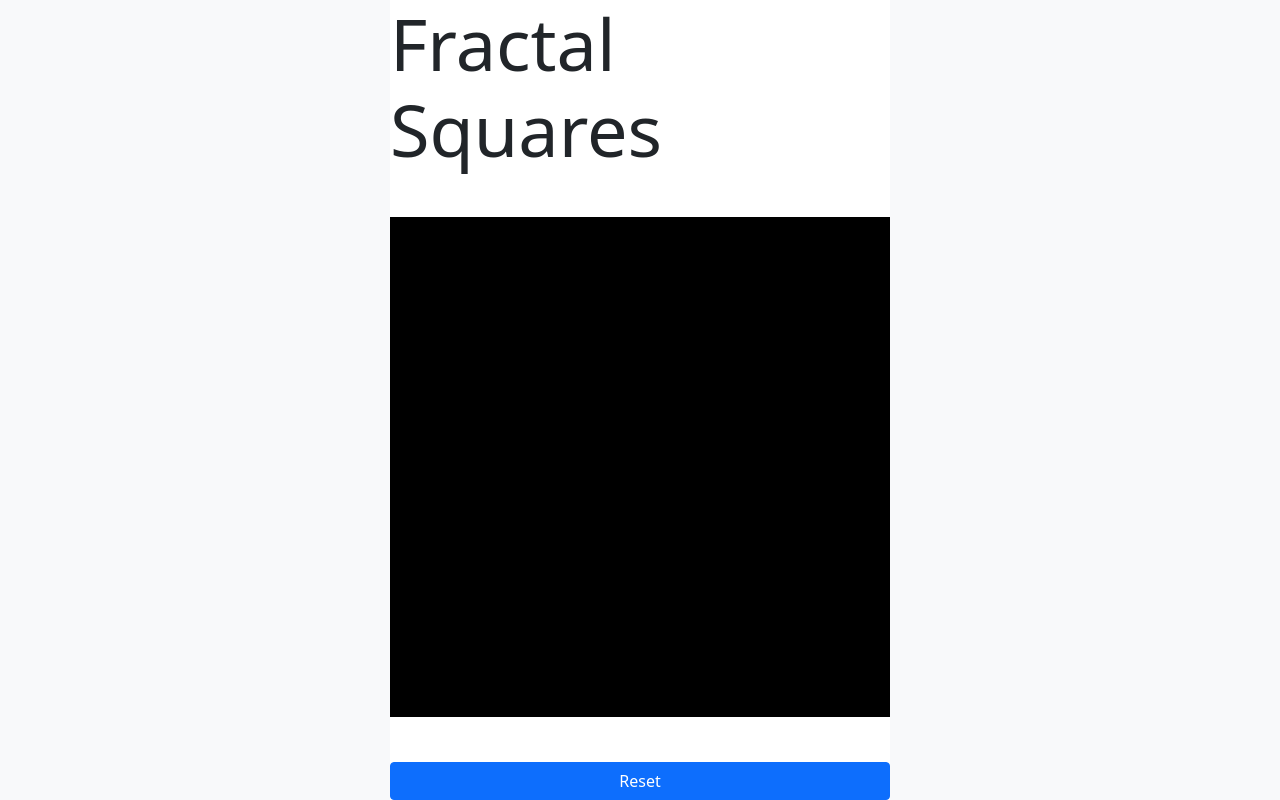
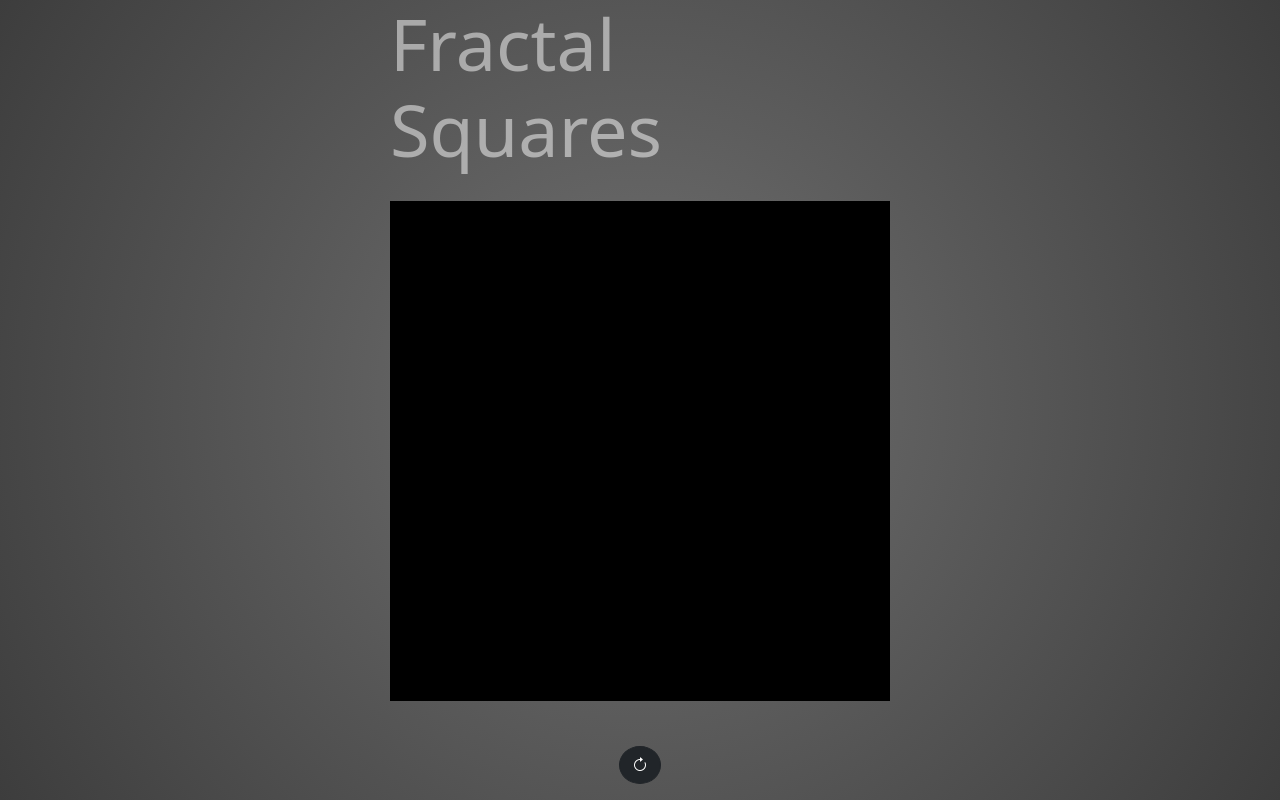
Before and after one commit to BeneLuWi/fractal-squares, a React (Create React App) app: page / in a window 1280 px wide. Built offline with nearby package versions, Linux system fonts and the light colour scheme.

Commit message:
Add Button Bar

```diff
--- a/package.json
+++ b/package.json
@@ -11,6 +11,7 @@
     "@types/react": "^17.0.39",
     "@types/react-dom": "^17.0.11",
     "bootstrap": "^5.1.3",
+    "bootstrap-icons": "^1.8.1",
     "prettier": "^2.5.1",
     "react": "^17.0.2",
     "react-bootstrap": "^2.1.2",
--- a/src/app/App.tsx
+++ b/src/app/App.tsx
@@ -1,16 +1,25 @@
 import React from 'react'
 import Square from './square/Square'
 import TreeProvider from './tree/TreeProvider'
-import ResetSquare from './square-control/ResetSquare'
+import SquareControl from './square-control/SquareControl'
 
 const App: React.FunctionComponent = () => {
   return (
     <TreeProvider>
-      <div className='bg-light w-100'>
-        <div className='vh-100 bg-white m-auto d-flex flex-column justify-content-between' style={{ maxWidth: 500 }}>
-          <div className='display-2'>Fractal Squares</div>
+      <div
+        className='bg-light w-100'
+        style={{
+          background: 'radial-gradient(circle, rgba(113,113,113,1) 0%, rgba(61,61,61,1) 100%)',
+        }}
+      >
+        <div
+          className='vh-100 m-auto d-flex flex-column justify-content-between overflow-hidden'
+          style={{ maxWidth: 500 }}
+        >
+          <div className='display-2 text-white-50'>Fractal Squares</div>
           <Square path={[]} />
-          <ResetSquare />
+
+          <SquareControl />
         </div>
       </div>
     </TreeProvider>
--- a/src/app/square-control/ResetSquare.tsx
+++ b/src/app/square-control/ResetSquare.tsx
@@ -1,8 +1,11 @@
-import React, { FunctionComponent } from 'react'
-import { Button } from 'react-bootstrap'
+import React, { FunctionComponent, useEffect } from 'react'
 import { useTree } from '../tree/TreeProvider'
+import { useSpring, a, config } from 'react-spring'
 
 type ResetSquareProps = {}
+
+// const defaultShadow = '0 0 20px 5px #006600'
+const defaultShadow = '0 0 0 0 #006600'
 
 const ResetSquare: FunctionComponent<ResetSquareProps> = ({}) => {
   /*******************************************************************************************************************
@@ -12,6 +15,14 @@ const ResetSquare: FunctionComponent<ResetSquareProps> = ({}) => {
    *******************************************************************************************************************/
 
   const { updateNode } = useTree()
+  const [styles, api] = useSpring(() => ({ boxShadow: '0 0 0 0 #0ff', transform: 'translate(0px, 0px)' }))
+
+  useEffect(() => {
+    api({
+      to: [{ transform: 'translate(0px, 0px)' }, { boxShadow: defaultShadow }],
+      config: { duration: 200 },
+    })
+  }, [])
 
   /*******************************************************************************************************************
    *
@@ -19,13 +30,24 @@ const ResetSquare: FunctionComponent<ResetSquareProps> = ({}) => {
    *
    *******************************************************************************************************************/
 
+  const handleClick = () => {
+    api({
+      to: [{ transform: `translate(0px, 0px) scale(0.9)` }, { transform: `translate(0px, 0px) scale(1)` }],
+      config: { ...config.gentle, duration: 200 },
+    })
+    updateNode([], { color: 'black' })
+  }
   /*******************************************************************************************************************
    *
    *  Rendering
    *
    *******************************************************************************************************************/
 
-  return <Button onClick={() => updateNode([], { color: 'black' })}>Reset</Button>
+  return (
+    <a.div style={styles} className='btn rounded-circle btn-dark' onClick={handleClick}>
+      <i className='bi bi-arrow-clockwise' />
+    </a.div>
+  )
 }
 
 export default ResetSquare
--- /dev/null
+++ b/src/app/square-control/SquareControl.tsx
@@ -0,0 +1,32 @@
+import React, { FunctionComponent } from 'react'
+import ResetSquare from './ResetSquare'
+
+type SquareControlProps = {}
+
+const SquareControl: FunctionComponent<SquareControlProps> = ({}) => {
+  /*******************************************************************************************************************
+   *
+   *  Hooks
+   *
+   *******************************************************************************************************************/
+
+  /*******************************************************************************************************************
+   *
+   *  Functions
+   *
+   *******************************************************************************************************************/
+
+  /*******************************************************************************************************************
+   *
+   *  Rendering
+   *
+   *******************************************************************************************************************/
+
+  return (
+    <div className='d-flex justify-content-around p-3'>
+      <ResetSquare />
+    </div>
+  )
+}
+
+export default SquareControl
--- a/src/index.tsx
+++ b/src/index.tsx
@@ -1,6 +1,7 @@
 import React from 'react'
 import ReactDOM from 'react-dom'
 import 'bootstrap/dist/css/bootstrap.min.css'
+import 'bootstrap-icons/font/bootstrap-icons.css'
 
 import App from './app/App'
 import reportWebVitals from './reportWebVitals'
```
Also changed, not shown: 1 other file (tests, documents, lock files or other folders).
